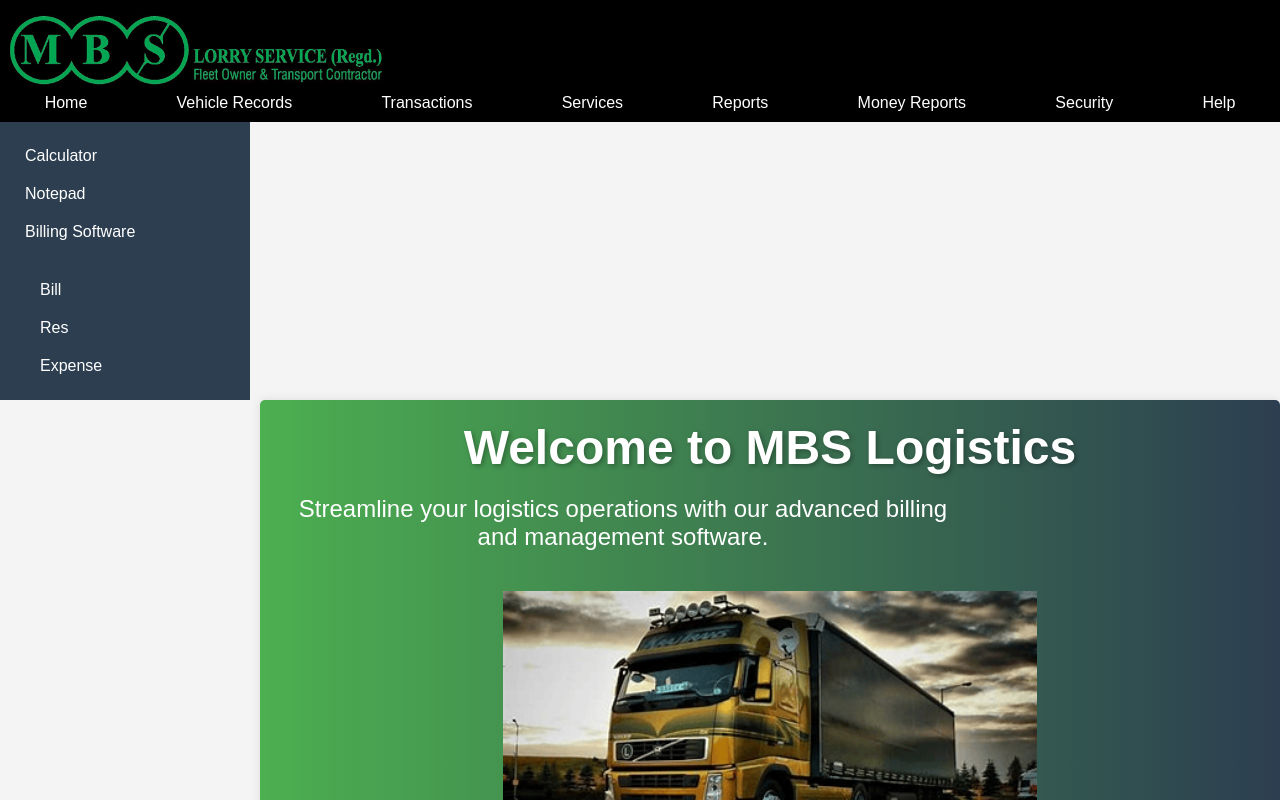
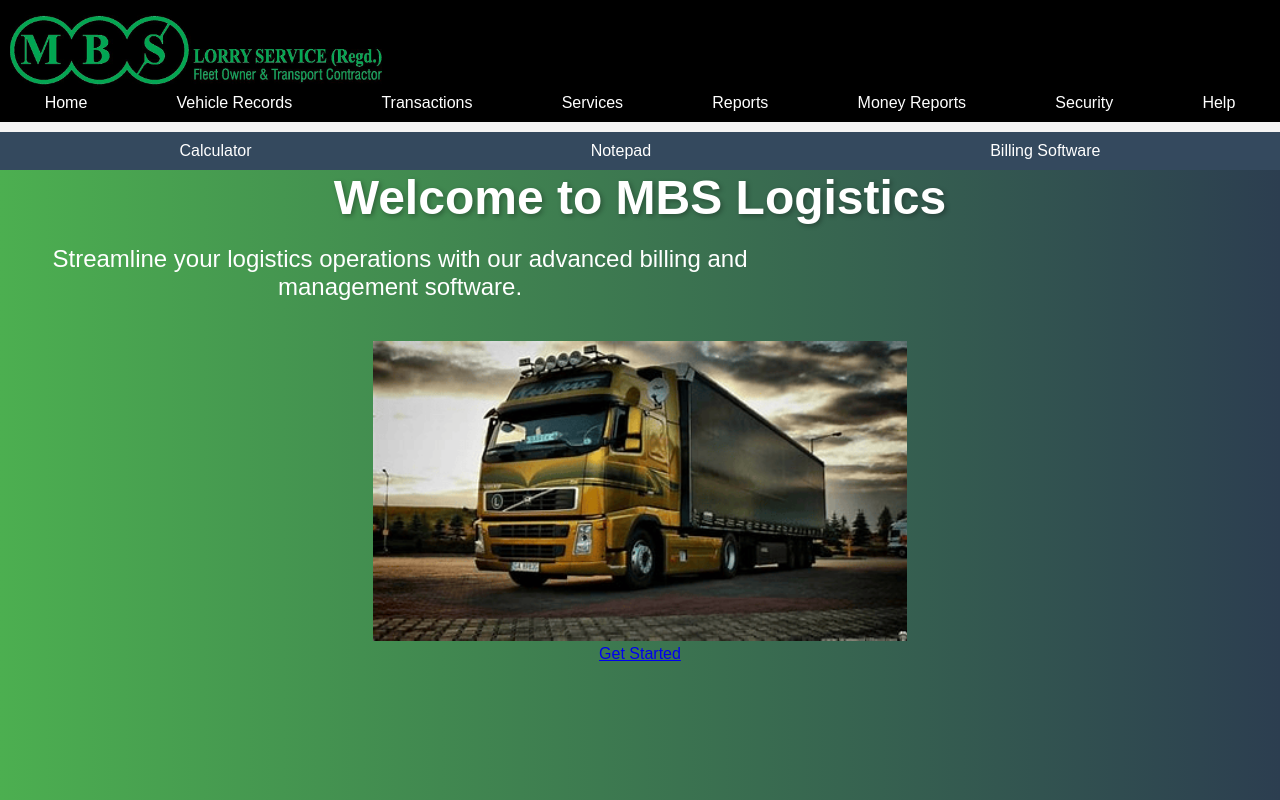
Before and after one commit to SAKSAUD7/logistics, a plain HTML site: page home/index.html in a window 1280 px wide. Both pictures are taken after a click on the link "Home". Shown: the top 800 px of the page. Drawn offline with Linux system fonts and the light colour scheme.

Commit message:
i have inserted the bill and i have changed the sidebar into navigation bar

```diff
--- a/home/index.html
+++ b/home/index.html
@@ -32,23 +32,29 @@
         </div>
     </header>
 
-    <!-- Sidebar Tabs -->
-    <aside class="sidebar">
+<!-- Secondary Navigation Bar -->
+<nav class="secondary-nav">
     <ul>
         <li><a href="#" onclick="showSection('calculator')">Calculator</a></li>
         <li><a href="#" onclick="showSection('notepad')">Notepad</a></li>
         <li><a href="#" onclick="showSection('billing')">Billing Software</a></li>
     </ul>
+</nav>
+<!-- Billing Section in the Main Content -->
+<div id="billing" class="content-section" style="display: none;">
+    <div id="billing-content">
+        <!-- The content (like index1.html) will be loaded here -->
+    </div>
+</div>
 
-        <!-- Billing Software Sub-Tabs -->
-        <div class="billing-tabs">
+<!-- Billing Sub-Tabs -->
+<div class="billing-sub-tabs" id="billing-sub-tabs" style="display: none;">
     <ul>
-                <li><a href="home/bill/index1.html" onclick="showBillingSection('bill')">Bill</a></li>
-                <li><a href="#" onclick="showBillingSection('receipts')">Res</a></li>
+        <li><a href="#" onclick="showBillingSection('bill')">Bill</a></li>
+        <li><a href="#" onclick="showBillingSection('receipts')">Receipts</a></li>
         <li><a href="#" onclick="showBillingSection('expense')">Expense</a></li>
     </ul>
 </div>
-    </aside>
 
     <!-- Main Content Area -->
     <main>
--- a/home/script.js
+++ b/home/script.js
@@ -43,6 +43,31 @@ window.onload = function() {
     showSection('vehicle-records'); // Default to vehicle records
     showBillingSection('bill'); // Default to billing tab
 };
+function showSection(sectionId) {
+    const sections = document.querySelectorAll('.content-section');
+    sections.forEach(section => {
+        section.style.display = 'none'; // Hide all sections
+    });
+
+    document.getElementById(sectionId).style.display = 'block'; // Show the clicked section
+
+    // Show sub-tabs for billing section
+    if (sectionId === 'billing') {
+        document.getElementById('billing-sub-tabs').style.display = 'flex';
+    } else {
+        document.getElementById('billing-sub-tabs').style.display = 'none';
+    }
+}
+
+function showBillingSection(sectionId) {
+    if (sectionId === 'bill') {
+        // Load index1.html inside the 'billing' section using an iframe
+        document.getElementById('billing-content').innerHTML = '<iframe src="home/bill/index1.html" style="width: 100%; height: 100vh; border: none;"></iframe>';
+    } else {
+        // Handle other sections if needed
+        document.getElementById('billing-content').innerHTML = '<p>' + sectionId + ' content will go here.</p>';
+    }
+}
 
 // Vehicle Records Functions
 document.addEventListener("DOMContentLoaded", loadVehicleRecords);
--- a/home/style.css
+++ b/home/style.css
@@ -161,58 +161,44 @@ header {
 }
 
 
-/* Sidebar Styling */
-.sidebar {
-    background-color: #2c3e50;
-    color: white;
-    padding: 15px;
-    width: 250px;
-    position: static;
-    top: 125px;
-    bottom: 0;
+/* Secondary Navigation Bar */
+.secondary-nav ul {
+    display: flex;
+    justify-content: space-around;
+    list-style: none;
+    background-color: #34495e;
+    padding: 10px;
+    margin-top: 10px;
 }
 
-.sidebar ul {
-    list-style: none;
-}
-
-.sidebar ul li a {
+.secondary-nav ul li a {
     color: white;
     text-decoration: none;
-    display: block;
     padding: 10px;
 }
 
-.sidebar ul li a:hover {
+.secondary-nav ul li a:hover {
+    background-color: #2c3e50;
+}
+
+/* Billing Sub-Tabs */
+.billing-sub-tabs ul {
+    display: flex;
+    justify-content: space-around;
+    list-style: none;
+    background-color: #2c3e50;
+    padding: 10px;
+}
+
+.billing-sub-tabs ul li a {
+    color: white;
+    text-decoration: none;
+    padding: 10px;
+}
+
+.billing-sub-tabs ul li a:hover {
     background-color: #34495e;
 }
-
-/* Content Section */
-.content-section {
-    display: none; /* Hide content sections by default */
-    padding: 20px;
-    margin-left: 260px;
-    background-color: white;
-    border-radius: 5px;
-    box-shadow: 0 0 10px rgba(0, 0, 0, 0.1);
-}
-
-/* Billing Tabs */
-.billing-tabs ul {
-    list-style: none;
-    padding-left: 15px;
-    margin-top: 20px;
-}
-
-.billing-tabs ul li a {
-    color: white;
-    text-decoration: none;
-}
-
-.billing-tabs ul li a:hover {
-    background-color: #34495e;
-}
-
 /* Calculator Styles */
 .calculator {
     margin: 20px auto;
```
Lines whose indentation alone changed are shown as unchanged.
